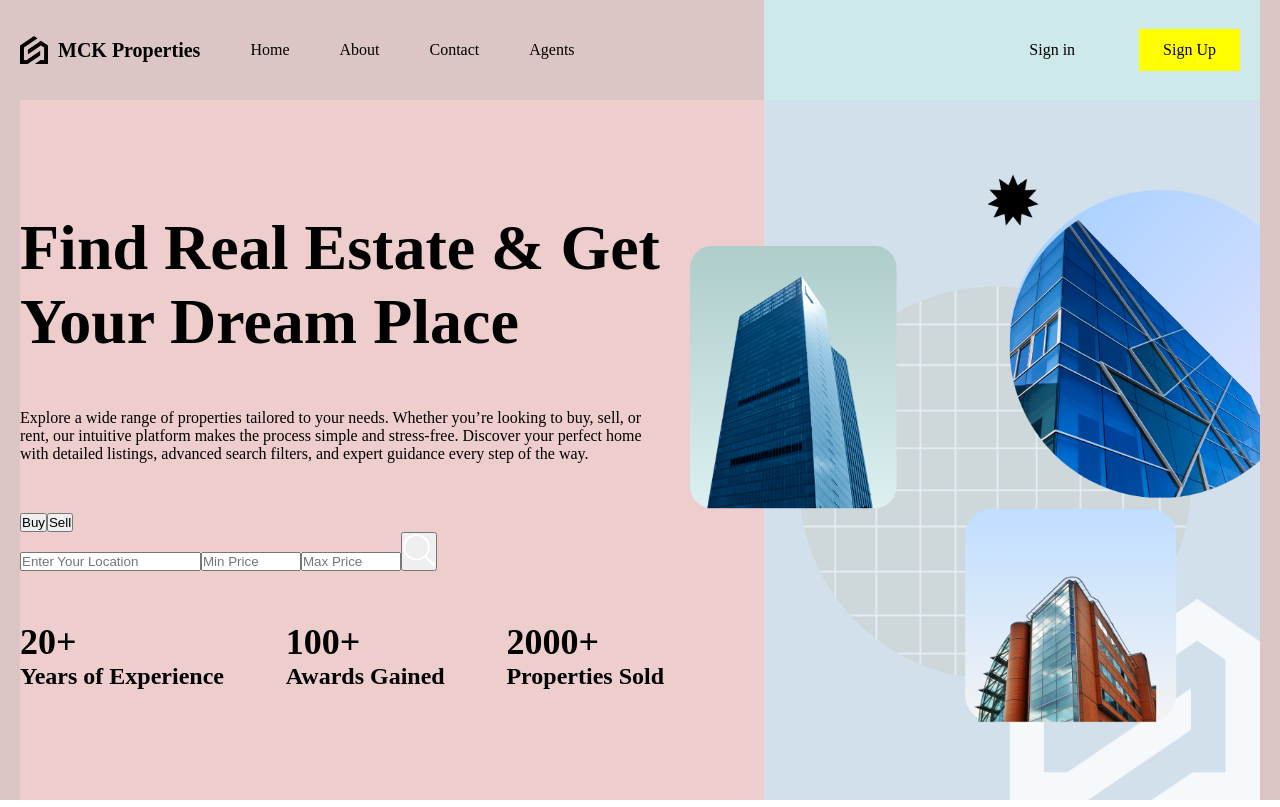
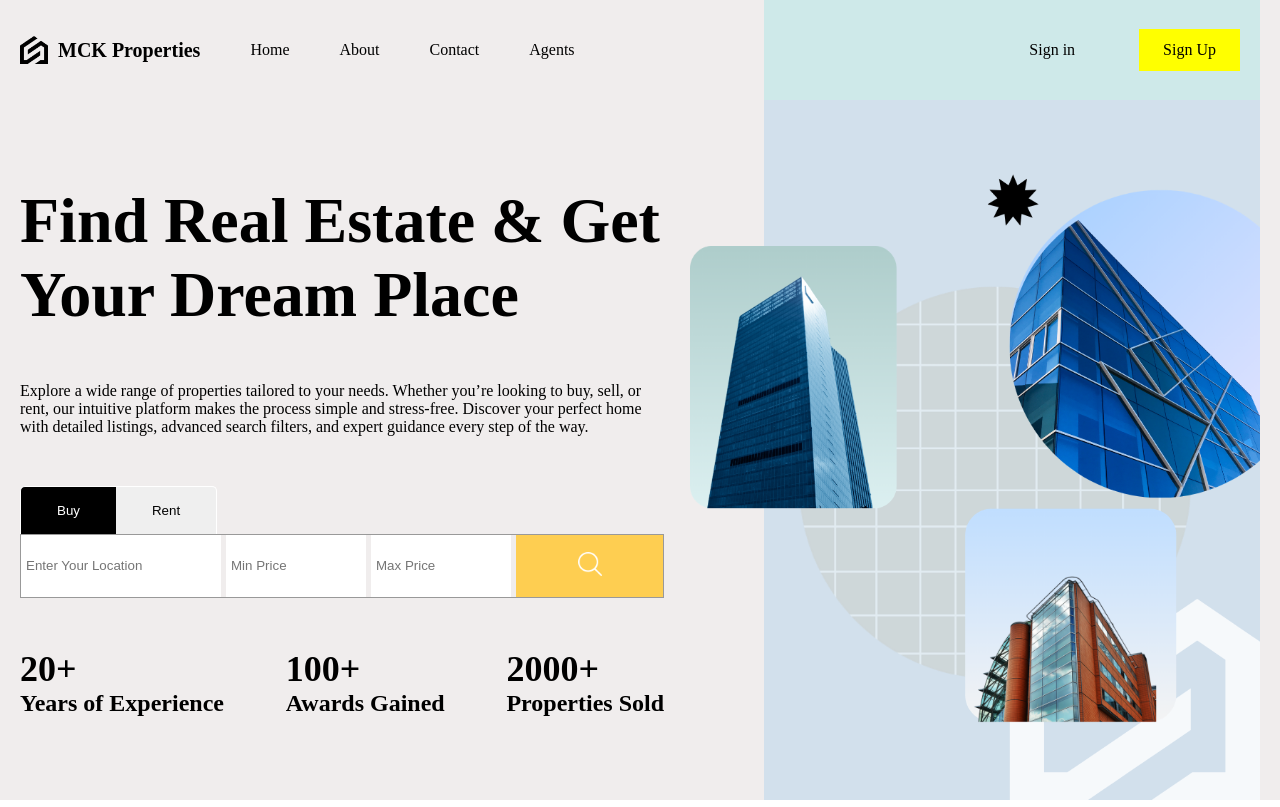
Before and after one commit to SrivardhanR/Property-Finder, a React (Vite) app: page / in a window 1280 px wide. Shown: the top 807 px of the page. Built offline with nearby package versions, Linux system fonts and the light colour scheme.

Commit message:
Worked on SearchBar

```diff
--- a/src/components/searchBar/SearchBar.jsx
+++ b/src/components/searchBar/SearchBar.jsx
@@ -1,11 +1,31 @@
+import { useState } from "react";
 import "./searchbar.scss";
 
+const types = ["buy","rent"];
+
 function SearchBar(){
+    const [query,setQuery] = useState({
+        type:"buy",
+        location:"",
+        minPrice:0,
+        maxPrice:0
+    });
+    const switchType = (val) =>{
+        setQuery((prev)=>({...prev,type:val}));
+    }
+
     return (
-    <div className="">
+    <div className="searchbar">
         <div className="type">
-            <button>Buy</button>
-            <button>Sell</button>
+            {types.map((type)=>(
+                <button
+                    key = {type}
+                    onClick={()=>switchType(type)}
+                    className={query.type==type? "active":""}
+                >
+                    {type}
+                </button>
+            ))}
         </div>
         <form>
             <input
--- a/src/components/searchBar/searchbar.scss
+++ b/src/components/searchBar/searchbar.scss
@@ -0,0 +1,84 @@
+@use "../../responsive.scss" as responsive;
+
+.searchbar{
+    .type{
+        button{
+            padding: 16px 36px;
+            border: 1px solid #999;
+            border-bottom: none;
+            cursor :pointer;
+            border-color: white;
+            text-transform: capitalize;
+
+            &.active{
+                background-color: black;
+                color: white;
+            }
+            &:first-child{
+                border-top-left-radius:5px;
+                border-right: none;
+            }
+            &:last-child{
+                border-top-right-radius:5px;
+                border-left: none;
+            }
+        }
+    }
+    form{
+        border: 1px solid #999;
+        display: flex;
+        justify-content: space-between;
+        height: 64px;
+        gap: 5px;
+
+        @include responsive.sd{
+            flex-direction: column;
+            border: none;
+        }
+        input{
+            border:none;
+            padding:0px 10px;
+            width: 200px;
+
+            @include responsive.ld{
+                padding: 0px 5px;
+                &:nth-child(2),&:nth-child(3){
+                    width:140px
+                }
+            }
+            @include responsive.md {
+                width: 200px;
+                &:nth-child(2),
+                &:nth-child(3) {
+                  width: 200px;
+                }
+              }
+
+              @include responsive.sd{
+                width: auto;
+                &:nth-child(2),
+                &:nth-child(3) {
+                  width: auto;
+                }
+                padding: 20px;
+                border: 1px solid #999;
+            }
+
+        }
+        button{
+            border: none;
+            cursor: pointer;
+            background-color: #fece51;
+            flex: 1;
+
+            @include responsive.sd{
+                padding: 10px;
+              }
+
+              img {
+                width: 24px;
+                height: 24px;
+              }
+        }
+    }
+}
--- a/src/layout.scss
+++ b/src/layout.scss
@@ -1,7 +1,7 @@
 @use './responsive.scss' as responsive;
 
 .layout{
-    background-color: #e2d7d7;
+    background-color: rgb(240, 237, 237);
     height:100vh;
     max-width:1366px;
     margin-left: auto;
@@ -12,19 +12,19 @@
     flex-direction: column;
 
     @include responsive.ld {
-        background-color: #dcc5c5;
+        background-color: rgb(240, 237, 237);
         max-width: 1280px;
     }
     @include responsive.md {
-        background-color: #dcc5c5;
+        background-color: rgb(240, 237, 237);
         max-width: 768px;
     }
     @include responsive.sd {
-        background-color: #dcc5c5;
+        background-color: rgb(240, 237, 237);
         max-width: 640px;
     }
     .content{
-        background-color: rgb(238, 205, 205);
+        background-color: rgb(240, 237, 237);
         flex: 1;
     }
 }
```
